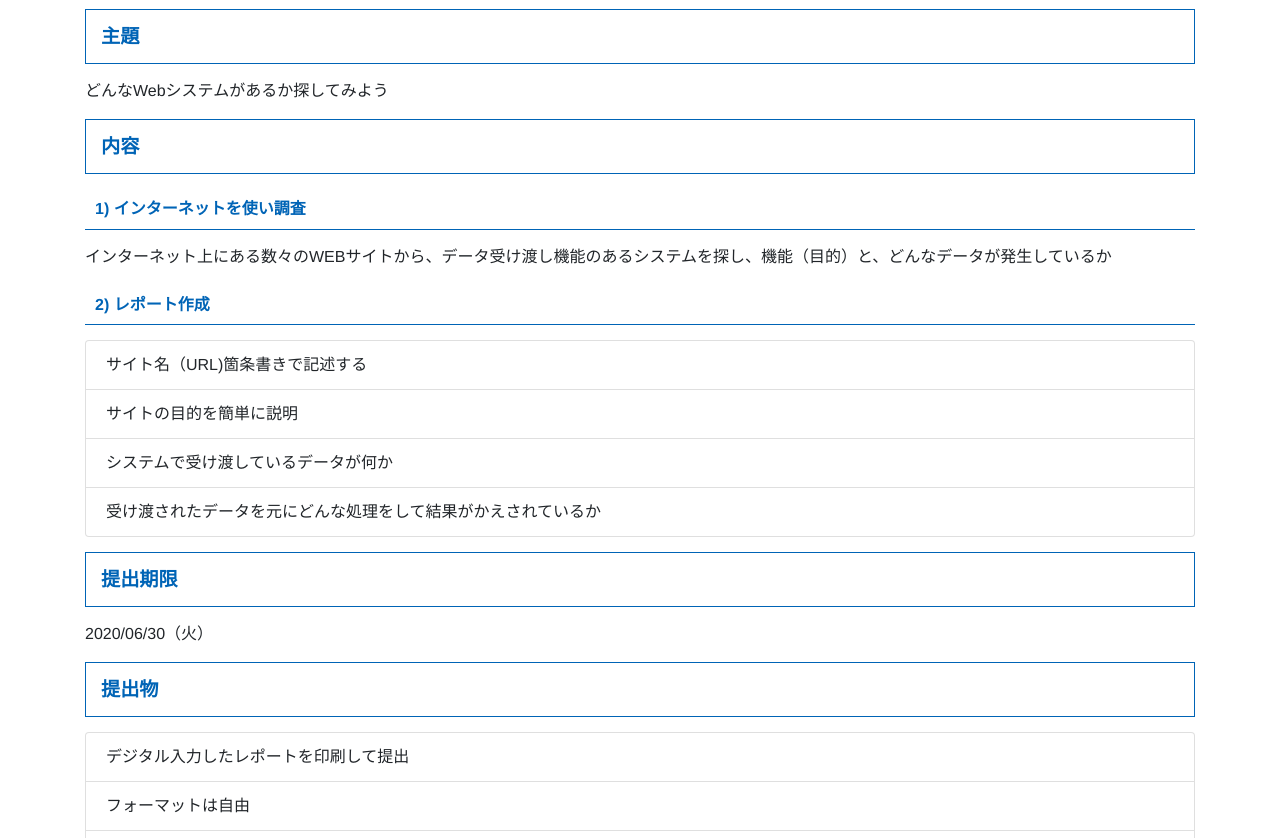
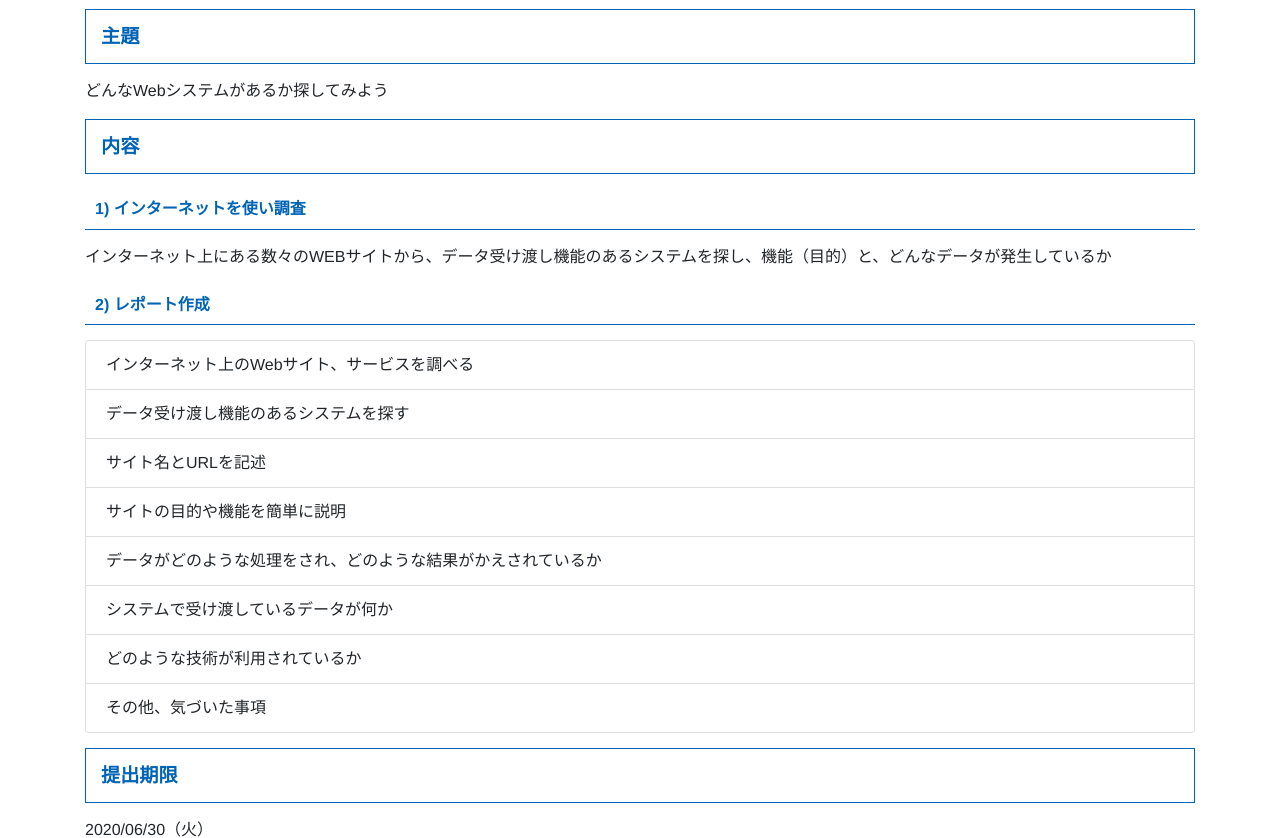
Before and after one commit to yoo16/sd15, a plain HTML site: page homework/03_homework.html in a window 1280 px wide. Shown: the part 114-952 px from the top of the page. Drawn offline with Linux system fonts and the light colour scheme.

Commit message:
update homework3

```diff
--- a/homework/03_homework.html
+++ b/homework/03_homework.html
@@ -29,10 +29,14 @@
         </p>
         <h3 class="h3">2) レポート作成</h3>
         <ul class="list-group">
-          <li class="list-group-item">サイト名（URL)箇条書きで記述する</li>
-          <li class="list-group-item">サイトの目的を簡単に説明</li>
+          <li class="list-group-item">インターネット上のWebサイト、サービスを調べる</li>
+          <li class="list-group-item">データ受け渡し機能のあるシステムを探す</li>
+          <li class="list-group-item">サイト名とURLを記述</li>
+          <li class="list-group-item">サイトの目的や機能を簡単に説明</li>
+          <li class="list-group-item">データがどのような処理をされ、どのような結果がかえされているか</li>
           <li class="list-group-item">システムで受け渡しているデータが何か</li>
-          <li class="list-group-item">受け渡されたデータを元にどんな処理をして結果がかえされているか</li>
+          <li class="list-group-item">どのような技術が利用されているか</li>
+          <li class="list-group-item">その他、気づいた事項</li>
         </ul>
       </div>
     </div>
@@ -46,15 +50,17 @@
       <h2 class="h2">提出物</h2>
       <ul class="list-group">
         <li class="list-group-item">デジタル入力したレポートを印刷して提出</li>
-        <li class="list-group-item">フォーマットは自由</li>
-        <li class="list-group-item">Ａ４用紙２枚以上</li>
+        <li class="list-group-item">フォーマットは自由で、デジタル入力データ（Word, PDF）</li>
+        <li class="list-group-item">A4用紙2枚以上</li>
       </ul>
+
       <div class="mt-2">
-      <p class="text-danger">データの受け渡し機能のあるサイトであること</p>
-      <p class="text-danger">調査したサイトの必要なページを印刷すること</p>
-      <p class="text-danger">引用は所在を明らかにすること</p>
-      <p class="text-danger">※リモート授業で提出が難しい場合は、別途連絡</p>
+        <p class="text-danger">データの受け渡し機能のあるサイトであること</p>
+        <p class="text-danger">調査したサイトの必要なページを印刷すること</p>
+        <p class="text-danger">引用は所在を明らかにすること</p>
+        <p class="text-danger">※リモート授業で提出が難しい場合は、別途連絡</p>
       </div>
+
     </div>
 
   </div>
```
Also changed, not shown: index.html (+5 -5 lines), 2 other files.
